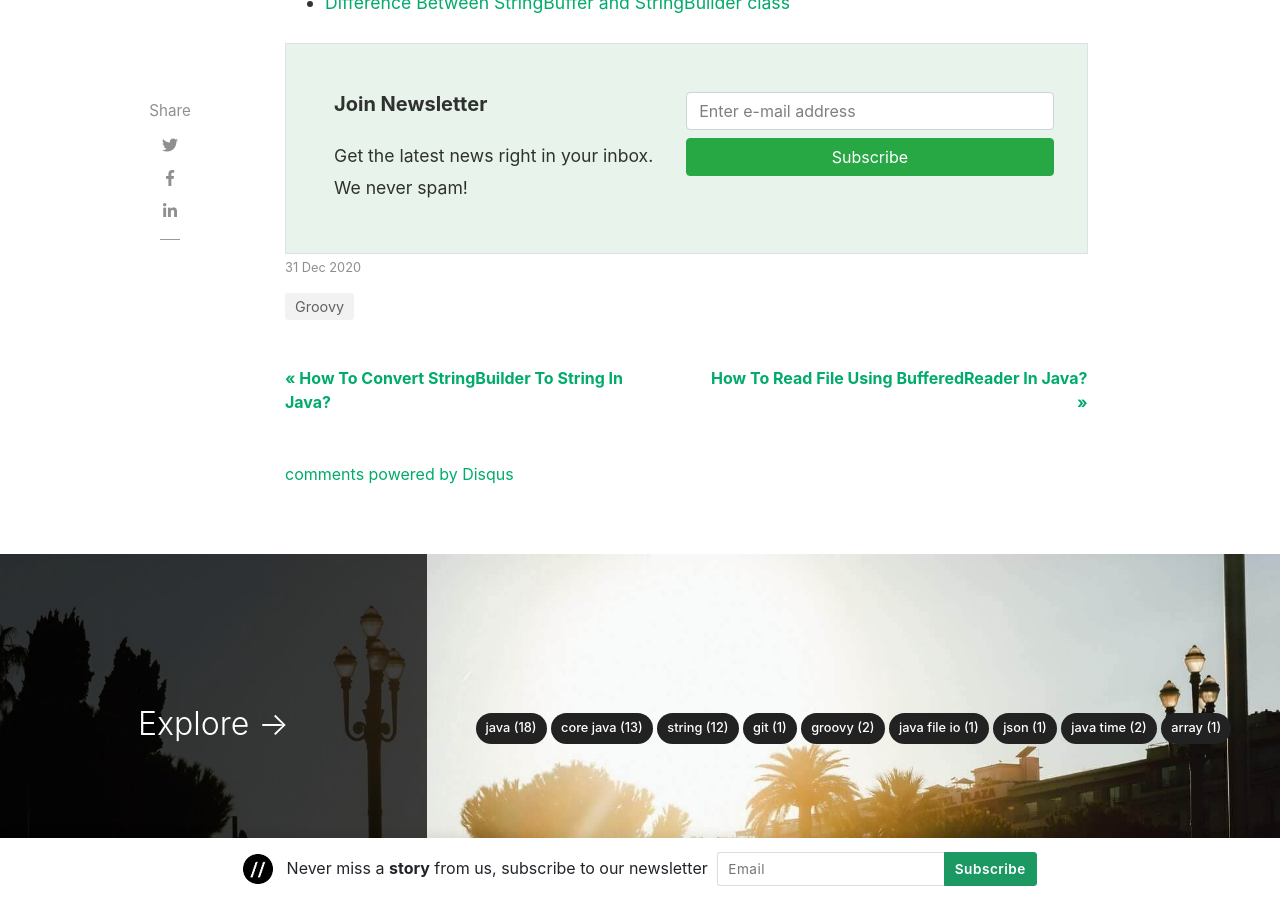
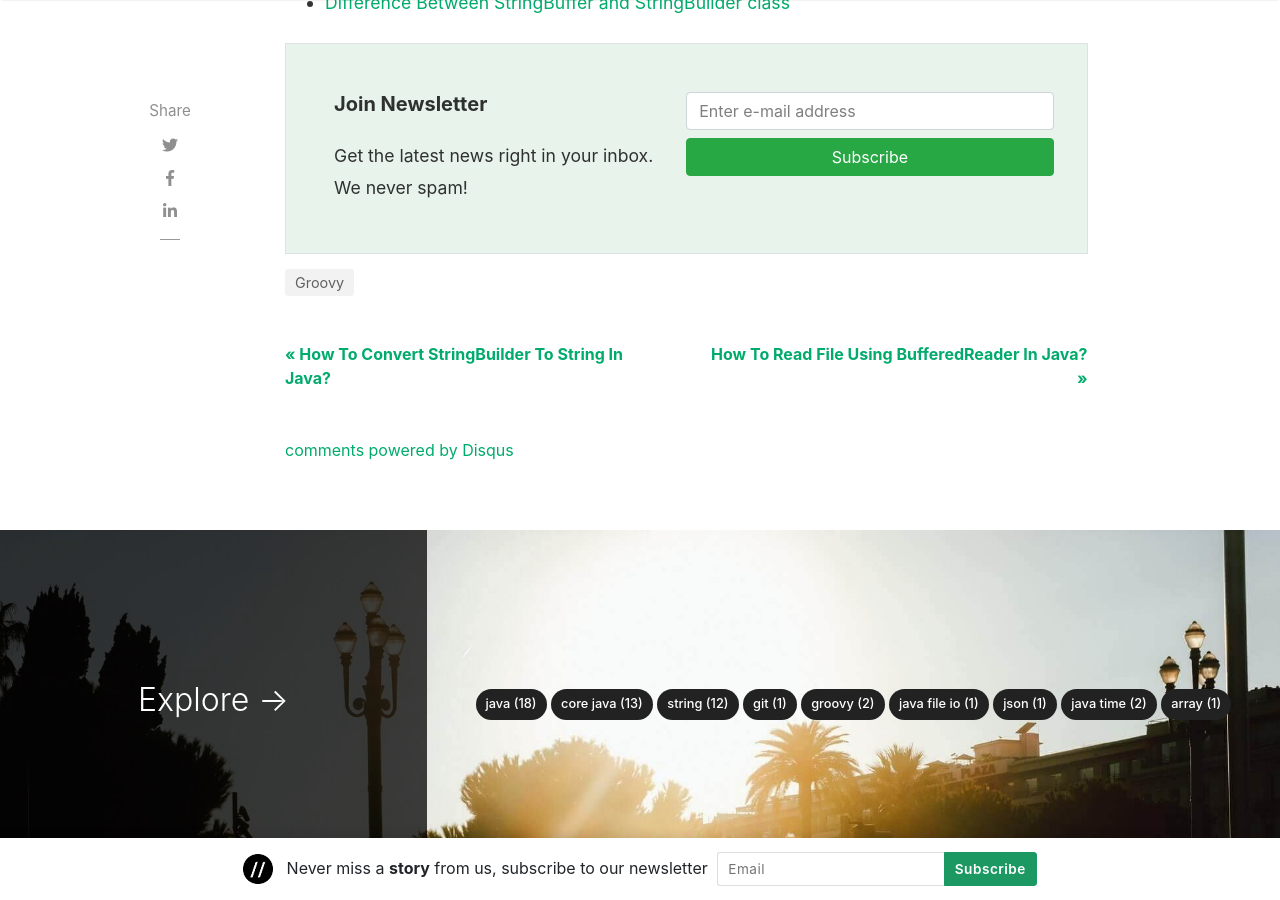
Before and after one commit to coderolls/coderolls-blog, a Jekyll site: the page built from _posts/groovy/2020-12-31-hello-world-in-groovy.md, in a window 1280 px wide and 900 px high, scrolled down 5459 px. Built offline with Jekyll 4.4.1, drawn with Linux system fonts in a browser that asks for light colours; nearby versions of some CDN libraries; comment, search, counter and statistics services are not loaded.

Commit message:
Comment auther-meta date and post date in html files

```diff
--- a/_includes/featuredbox.html
+++ b/_includes/featuredbox.html
@@ -44,7 +44,7 @@
                                 <span class="author-meta">
                                 <span class="post-name"><a target="_blank" href="{{ author.web }}">{{ author.display_name }}</a></span><br/>
                                 {% endif %}
-                                <span class="post-date">{{ post.date | date_to_string }}</span>
+                                <!--<span class="post-date">{{ post.date | date_to_string }}</span>-->
                                 </span>
                                 <span class="post-read-more"><a href="{{ site.baseurl }}/{{ post.url }}" title="Read Story"><svg class="svgIcon-use" width="25" height="25" viewbox="0 0 25 25"><path d="M19 6c0-1.1-.9-2-2-2H8c-1.1 0-2 .9-2 2v14.66h.012c.01.103.045.204.12.285a.5.5 0 0 0 .706.03L12.5 16.85l5.662 4.126a.508.508 0 0 0 .708-.03.5.5 0 0 0 .118-.285H19V6zm-6.838 9.97L7 19.636V6c0-.55.45-1 1-1h9c.55 0 1 .45 1 1v13.637l-5.162-3.668a.49.49 0 0 0-.676 0z" fill-rule="evenodd"></path></svg></a></span>
                                 <div class="clearfix"></div>
--- a/_includes/postbox.html
+++ b/_includes/postbox.html
@@ -40,7 +40,7 @@
                 <span class="author-meta">
                 <span class="post-name"><a target="_blank" href="{{ author.web }}">{{ author.display_name }}</a></span><br/>
                 {% endif %}
-                <span class="post-date">{{ post.date | date_to_string }}</span>
+                <!--<span class="post-date">{{ post.date | date_to_string }}</span>-->
                 </span>
                 <span class="post-read-more"><a href="{{ site.baseurl }}{{ post.url }}" title="Read Story"><svg class="svgIcon-use" width="25" height="25" viewbox="0 0 25 25"><path d="M19 6c0-1.1-.9-2-2-2H8c-1.1 0-2 .9-2 2v14.66h.012c.01.103.045.204.12.285a.5.5 0 0 0 .706.03L12.5 16.85l5.662 4.126a.508.508 0 0 0 .708-.03.5.5 0 0 0 .118-.285H19V6zm-6.838 9.97L7 19.636V6c0-.55.45-1 1-1h9c.55 0 1 .45 1 1v13.637l-5.162-3.668a.49.49 0 0 0-.676 0z" fill-rule="evenodd"></path></svg></a></span>
                 <div class="clearfix"></div>
--- a/_layouts/post.html
+++ b/_layouts/post.html
@@ -106,7 +106,7 @@
             <!-- Post Date -->
             <p>
             <small>
-                <span class="post-date"><time class="post-date" datetime="{{ page.date | date:"%Y-%m-%d" }}">{{ page.date | date_to_string }}</time></span>
+                <!--<span class="post-date"><time class="post-date" datetime="{{ page.date | date:"%Y-%m-%d" }}">{{ page.date | date_to_string }}</time></span>-->
                 {% if page.last_modified_at %}
                 (Updated: <time datetime="{{ page.last_modified_at | date_to_xmlschema }}" itemprop="dateModified">{{ page.last_modified_at | date: "%b %-d, %Y" }}</time>)
                 {% endif %}
```
